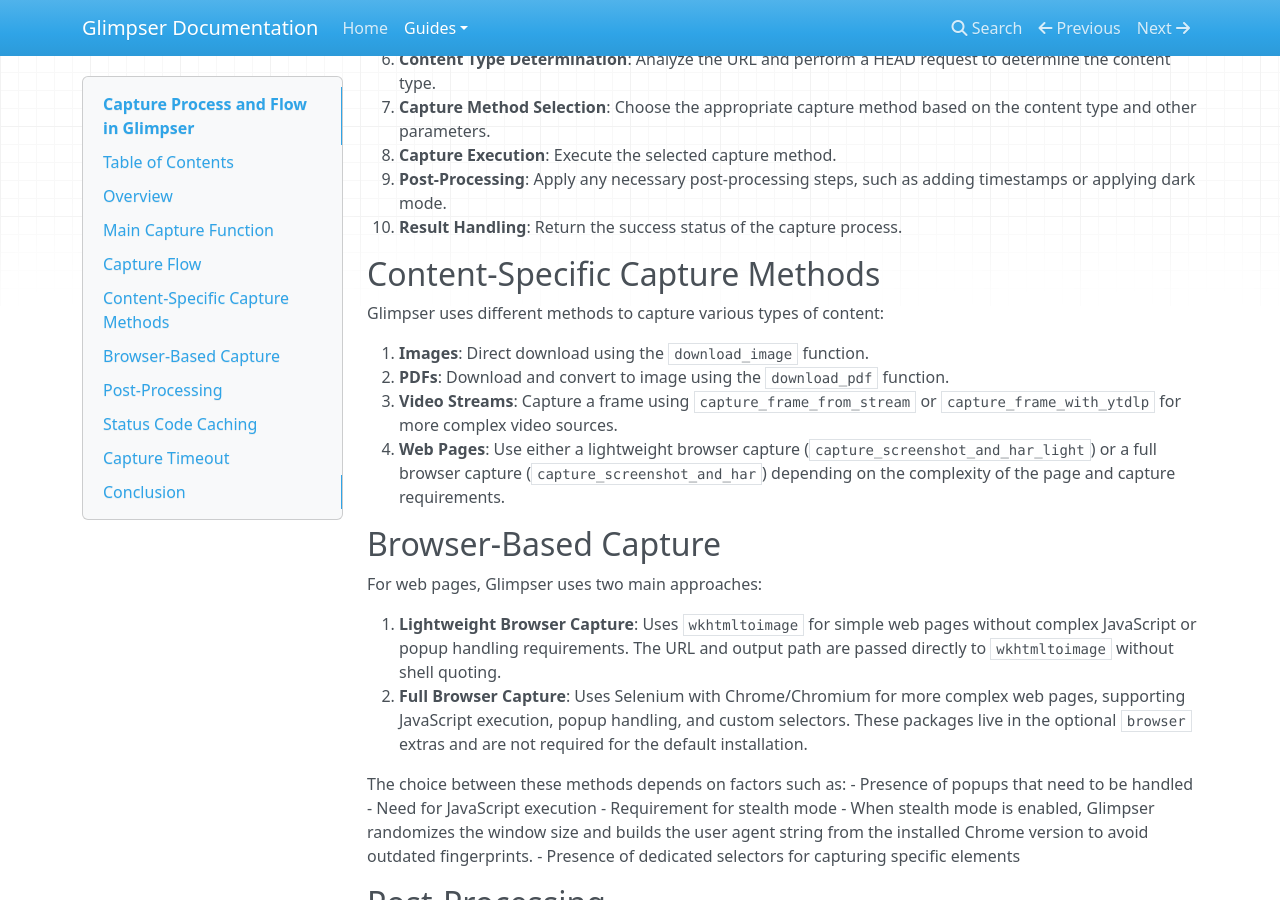
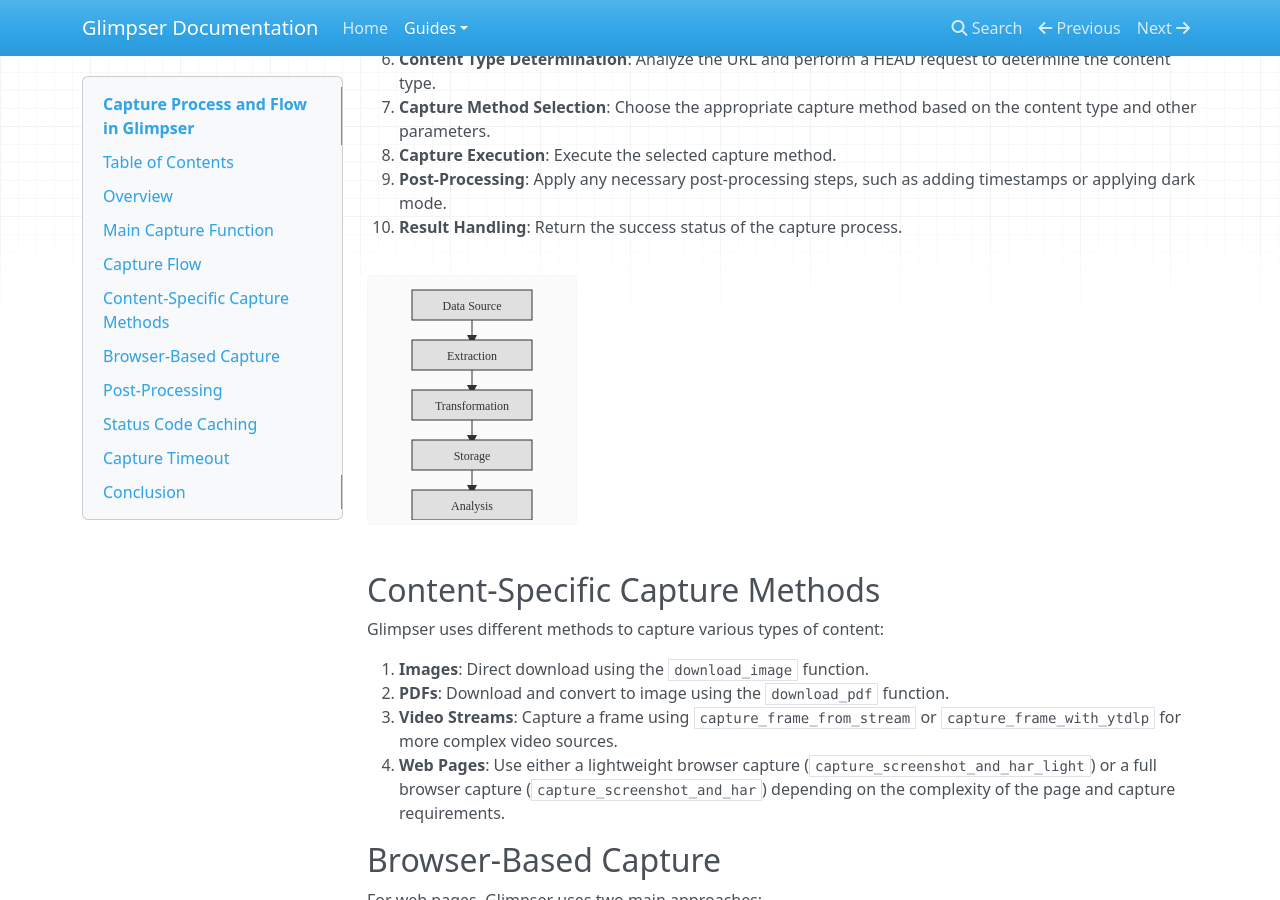
Before and after one commit to KristopherKubicki/glimpser, an MkDocs documentation site: the page built from docs/capture_process.md, in a window 1280 px wide and 900 px high, scrolled down 945 px. Built offline with MkDocs 1.6.1, drawn with Linux system fonts in a browser that asks for light colours; nearby versions of some CDN libraries.

Commit message:
docs: add collection waterfall diagram

```diff
--- a/docs/capture_process.md
+++ b/docs/capture_process.md
@@ -38,6 +38,8 @@
 8. **Capture Execution**: Execute the selected capture method.
 9. **Post-Processing**: Apply any necessary post-processing steps, such as adding timestamps or applying dark mode.
 10. **Result Handling**: Return the success status of the capture process.
+
+![Collection Waterfall](images/collection_waterfall.svg)
 
 ## Content-Specific Capture Methods
 
```
Also changed, not shown: docs/images/collection_waterfall.svg (added).
